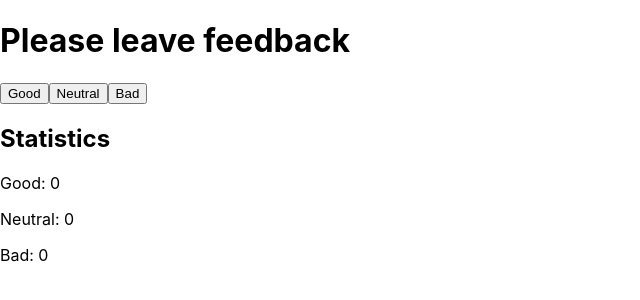
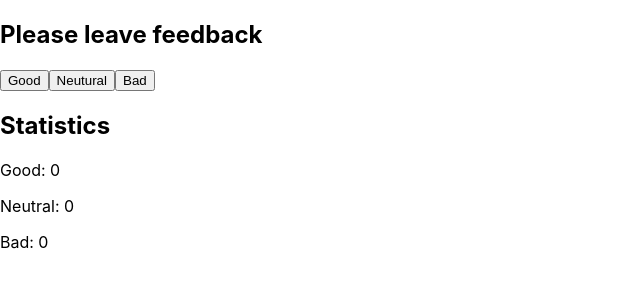
Before and after one commit to Dmytro-Hlushchenko/goit-react-hw-02-feedback, a React (Create React App) app: page / in a window 1280 px wide. Shown: the top 300 px of the page, without its empty margins (0-640 px from the left). Built offline with nearby package versions, Linux system fonts and the light colour scheme.

Commit message:
1-step-Done

```diff
--- a/package.json
+++ b/package.json
@@ -4,6 +4,8 @@
   "private": true,
   "homepage": "https://Dmytro-Hlushchenko.github.io/goit-react-hw-02-feedback/",
   "dependencies": {
+    "@emotion/react": "^11.11.0",
+    "@emotion/styled": "^11.11.0",
     "@testing-library/jest-dom": "^5.16.3",
     "@testing-library/react": "^12.1.4",
     "@testing-library/user-event": "^13.5.0",
--- a/src/components/App.jsx
+++ b/src/components/App.jsx
@@ -1,6 +1,7 @@
-import FeedButtons from "./FeedButtons/";
+import FeedbackOptions from "./FeedbackOptions";
 import Stats from "./FeedStatistics";
 import React, { Component } from "react";
+import { Section } from "./App.styled";
 import PropTypes from 'prop-types';
 
 export class App extends Component {
@@ -11,16 +12,37 @@ export class App extends Component {
     bad: 0
   }
 
+  onLeaveFeedbackGood = (e) => {
+    this.setState((prevState) => ({ good: prevState.good += 1 }))
+  }
+  onLeaveFeedbackNeutral = (e) => {
+    this.setState((prevState) => ({ neutral: prevState.neutral += 1 }))
+  }
+  onLeaveFeedbackBad = (e) => {
+    this.setState((prevState) => ({ bad: prevState.bad += 1 }))
+  }
+
   render() {
+    const { good, neutral, bad } = this.state;
       return (
         <>
-          <h1>Please leave feedback</h1>
-          <FeedButtons />
-          <h2>Statistics</h2>
-          <Stats good={this.state.good}
-            neutral={this.state.neutral}
-            bad={this.state.bad }
-          />
+          <Section title="Please leave feedback">
+            <h1>Please leave feedback</h1>
+            <FeedbackOptions
+              options={this.state}
+              onLeaveFeedbackGood={this.onLeaveFeedbackGood}
+              onLeaveFeedbackNeutral={this.onLeaveFeedbackNeutral}
+              onLeaveFeedbackBad={this.onLeaveFeedbackBad}
+            />
+          </Section>
+          <Section title="Statistics">
+            <h2>Statistics</h2>
+            <Stats
+              good={good}
+              neutral={neutral}
+              bad={bad}
+              />
+          </Section>
         </>
       );
     };
--- /dev/null
+++ b/src/components/App.styled.js
@@ -0,0 +1,5 @@
+import styled from "@emotion/styled"
+
+export const Section = styled.section`
+
+`
--- a/src/components/FeedButtons/FeedButtons.jsx
+++ /dev/null
@@ -1,11 +0,0 @@
-import PropTypes from 'prop-types';
-
-export default function FeedButtons() {
-        return (
-            <div>
-                <button type="button" >Good</button>
-                <button type="button">Neutral</button>
-                <button type="button">Bad</button>
-            </div>
-        );
-};
--- a/src/components/FeedButtons/index.js
+++ /dev/null
@@ -1 +0,0 @@
-export { default } from './FeedButtons'
--- /dev/null
+++ b/src/components/FeedbackOptions/FeedbackOptions.jsx
@@ -0,0 +1,13 @@
+import PropTypes from 'prop-types';
+
+
+export default function FeedbackOptions({ options, onLeaveFeedbackGood, onLeaveFeedbackNeutral, onLeaveFeedbackBad }) {
+
+   return (
+        <>
+            <button onClick={onLeaveFeedbackGood} type="button" id = "good" >Good</button>
+            <button onClick={onLeaveFeedbackNeutral} type="button" id = "neutural" >Neutural</button>
+            <button onClick={onLeaveFeedbackBad } type="button" id = "bad">Bad</button>
+        </>
+    )
+};
--- /dev/null
+++ b/src/components/FeedbackOptions/index.js
@@ -0,0 +1 @@
+export { default } from './FeedbackOptions'
```
Also changed, not shown: src/components/FeedbackOptions/FeedbackOptions.styled.js (added), 1 other file (tests, documents, lock files or other folders).
